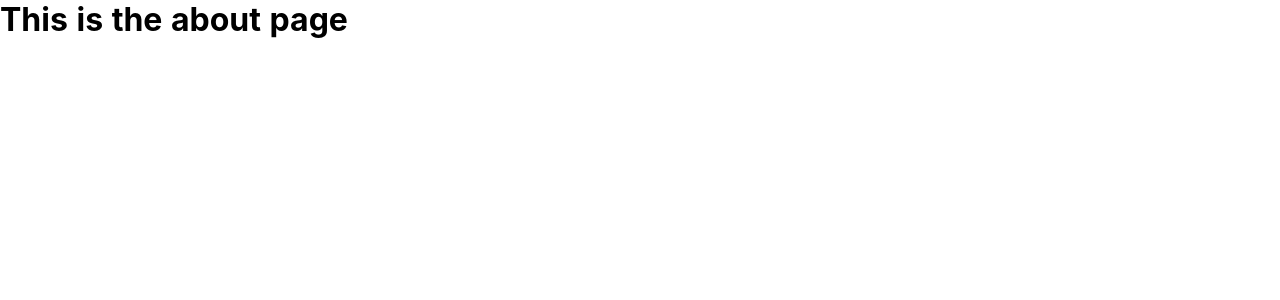
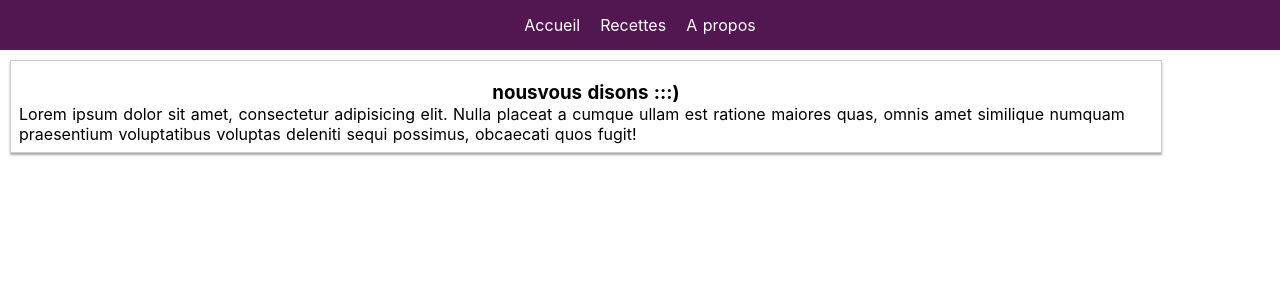
Before and after one commit to rikudosama/recipe-nuxt-js-app, a Nuxt app: page /about in a window 1280 px wide. Shown: the top 300 px of the page. Built offline with nearby package versions, Linux system fonts and the light colour scheme.

Commit message:
single recipe view data setting and a header component for navigation purpose

```diff
--- /dev/null
+++ b/components/Header.vue
@@ -0,0 +1,48 @@
+<template>
+    <header>
+        <nav>
+            <ul>
+                <li>
+                    <nuxt-link to="/">Accueil</nuxt-link>
+                </li>
+                <li>
+                    <nuxt-link to="recipes">Recettes</nuxt-link>
+                </li>
+                <li>
+                    <nuxt-link to="/about">A propos</nuxt-link>
+                </li>
+            </ul>
+        </nav>
+    </header>
+</template>
+<style scoped>
+    header
+    {
+        width: 100%;
+        height: 50px;
+        display: flex;
+        justify-content: center;
+        align-items: center;
+        background-color: #521751;
+    }
+
+    ul
+    {
+        list-style: none;
+        padding: 0;
+        margin: 0;
+        display: flex;
+        justify-content: center;
+        align-items: center;
+    }
+
+    li
+    {
+        margin: 0 10px;
+    }
+
+    a {
+        color: white;
+        text-decoration: none;
+      }
+</style>
--- a/layouts/default.vue
+++ b/layouts/default.vue
@@ -1,8 +1,21 @@
 <template>
   <div>
+    <Header />
     <nuxt/>
   </div>
 </template>
+
+<script>
+
+import Header from '@/components/Header'
+
+export default {
+  components: {
+    Header
+  }
+}
+</script>
+
 
 <style>
 html
--- a/pages/about/index.vue
+++ b/pages/about/index.vue
@@ -1,5 +1,36 @@
 <template>
+    <section>
+    <article class="recipe">
     <h1>
-        This is the about page
+        nousvous disons :::)
     </h1>
+    <p>
+        Lorem ipsum dolor sit amet,
+        consectetur adipisicing elit. Nulla placeat a cumque ullam est ratione maiores quas,
+        omnis amet similique numquam praesentium voluptatibus voluptas deleniti sequi possimus,
+        obcaecati quos fugit!
+    </p>
+    </article>
+    </section>
 </template>
+<style scoped>
+    h1
+    {
+        text-align: center;
+        padding-top: 12px;
+    }
+
+    .recipe
+    {
+        box-sizing: border-box;
+        width: 90%;
+        padding: 8px;
+        border: 1px solid #ccc;
+        box-shadow: 0 2px 2px #aaa;
+        margin: 10px;
+        justify-items: center;
+        align-items: center;
+        word-wrap: break-word;
+    }
+
+</style>
--- a/pages/recipes/_id/index.vue
+++ b/pages/recipes/_id/index.vue
@@ -2,15 +2,12 @@
     <p>
         <section class="single-recipe">
             <article>
-                <h1>Le titre</h1>
+                <h1>{{ recipe.title }}</h1>
                 <div>
-                    <img src="" alt="">
+                    <img class="recipe-image" :src="recipe.thumbnail" :alt="recipe.title">
                 </div>
                 <p>
-                    Lorem, ipsum dolor sit amet consectetur adipisicing elit.
-                    Corporis, temporibus. Rem culpa distinctio modi labore quasi
-                    deserunt animi et sed architecto.
-                    Dolore soluta vel porro dolorum dolores qui molestias magni.
+                    {{ recipe.description }}
                 </p>
             </article>
         </section>
@@ -18,7 +15,37 @@
 </template>
 <script>
 export default {
-
+    asyncData(context) {
+        return new Promise((resolve, reject) => {
+            setTimeout(() => {
+                resolve({
+                    recipe: [
+                        {
+                            id: "1",
+                            title: "Savoureuse pizza",
+                            previewDescription: "Lorem ipsum dolor sit amet consectetur adipisicing elit.",
+                            thumbnail: "/assets/img/pizza.jpg",
+                            description: "Lorem ipsum dolor sit amet consectetur, adipisicing elit. Tempore velit aut reiciendis laborum totam. Perspiciatis eligendi veniam voluptatibus provident fuga facilis enim sequi voluptas mollitia! Laboriosam voluptatem nihil quia placeat?"
+                        },
+                        {
+                            id: "2",
+                            title: "Un big belly burger",
+                            previewDescription: "Lorem ipsum dolor sit amet consectetur adipisicing elit.",
+                            thumbnail: "/assets/img/humberger.jpg",
+                            description: "Lorem ipsum dolor sit amet consectetur, adipisicing elit. Tempore velit aut reiciendis laborum totam. Perspiciatis eligendi veniam voluptatibus provident fuga facilis enim sequi voluptas mollitia! Laboriosam voluptatem nihil quia placeat?"
+                        },
+                        {
+                            id: "3",
+                            title: "Une salade 100% bio",
+                            previewDescription: "Lorem ipsum dolor sit amet consectetur adipisicing elit.",
+                            thumbnail: "/assets/img/salade.jpg",
+                            description: "Lorem ipsum dolor sit amet consectetur, adipisicing elit. Tempore velit aut reiciendis laborum totam. Perspiciatis eligendi veniam voluptatibus provident fuga facilis enim sequi voluptas mollitia! Laboriosam voluptatem nihil quia placeat?"
+                        }
+                    ].find(el => el.id === context.params.id)
+                })
+            }, 1000)
+        })
+    }
 }
 </script>
 <style scoped>
@@ -31,4 +58,8 @@ export default {
         text-align: center;
         padding: 30px;
     }
+    .recipe-image
+    {
+        width: 100%;
+    }
 </style>
--- a/pages/recipes/index.vue
+++ b/pages/recipes/index.vue
@@ -1,26 +1,12 @@
 <template>
     <section class="recipes">
         <recipe
-        thumbnail="assets/img/pizza.jpg"
-        title="Savoureuse pizza"
-        previewDescription=" Lorem ipsum dolor sit amet consectetur adipisicing elit."
-        id="1"
-         />
-
-         <recipe
-         thumbnail="assets/img/humberger.jpg"
-         title="Un big belly burger"
-         previewDescription=" Lorem ipsum dolor sit amet consectetur adipisicing elit."
-         id="2"
-         />
-
-        <recipe
-         thumbnail="assets/img/salade.jpg"
-         title="Une salade 100% bio"
-         previewDescription=" Lorem ipsum dolor sit amet consectetur adipisicing elit."
-         id="3"
-         />
-
+        v-for="recipe in recipes"
+        :key="recipe.id"
+        :title="recipe.title"
+        :previewDescription="recipe.previewDescription"
+        :id="recipe.id"
+        />
     </section>
 </template>
 <script>
@@ -28,6 +14,34 @@ import Recipe from '~/components/Recipe';
 export default {
     components: {
         Recipe
+    },
+    asyncData() {
+        return new Promise((resolve, reject) => {
+            setTimeout(() => {
+                resolve({
+                    recipes: [
+                        {
+                            id: "1",
+                            title: "Savoureuse pizza",
+                            previewDescription: "Lorem ipsum dolor sit amet consectetur adipisicing elit.",
+                            thumbnail: "/assets/img/pizza.jpg"
+                        },
+                        {
+                            id: "2",
+                            title: "Un big belly burger",
+                            previewDescription: "Lorem ipsum dolor sit amet consectetur adipisicing elit.",
+                            thumbnail: "/assets/img/humberger.jpg"
+                        },
+                        {
+                            id: "3",
+                            title: "Une salade 100% bio",
+                            previewDescription: "Lorem ipsum dolor sit amet consectetur adipisicing elit.",
+                            thumbnail: "/assets/img/salade.jpg"
+                        }
+                    ]
+                })
+            }, 1000)
+        })
     }
 }
 </script>
```
